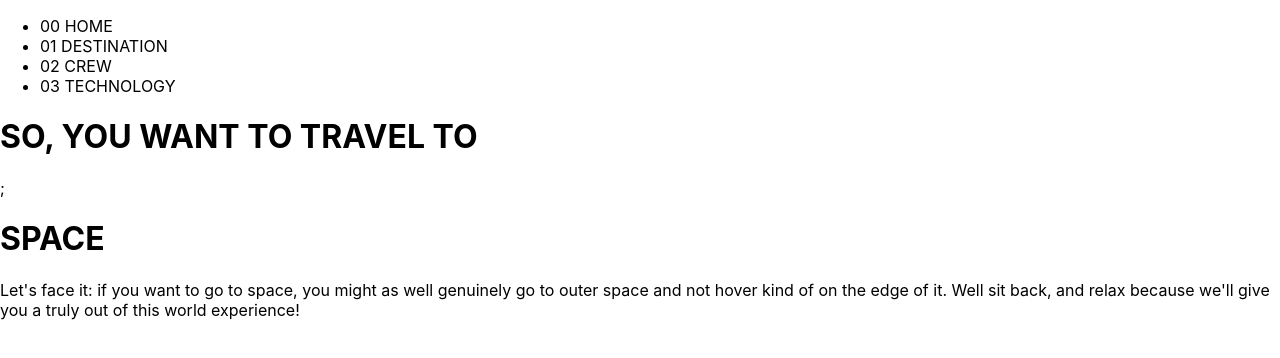
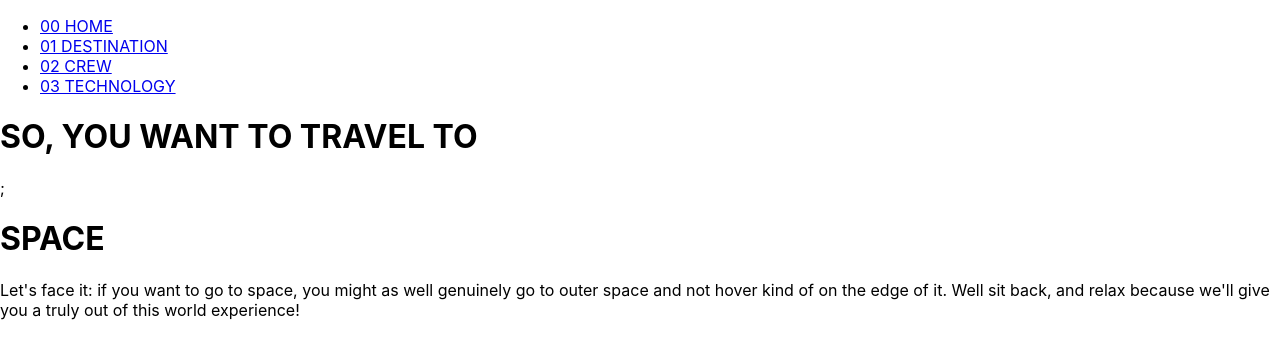
Before and after one commit to coderSathesBala/frontEndMentorsSpaceChallenge, a React (Create React App) app: page / in a window 1280 px wide. Shown: the top 358 px of the page. Built offline with nearby package versions, Linux system fonts and the light colour scheme.

Commit message:
finishedNavBarLinks

```diff
--- a/src/App.js
+++ b/src/App.js
@@ -13,7 +13,7 @@
       <div>
     <Navbar/>
         <Switch>
-            <Route path="/">
+            <Route exact path="/">
                 <Landing/>
             </Route>
 
--- a/src/components/navbar.js
+++ b/src/components/navbar.js
@@ -1,10 +1,5 @@
 import React from 'react';
-import {
-  BrowserRouter as Router,
-  Switch,
-  Route,
-  Link
-} from "react-router-dom";
+import { Link } from 'react-router-dom';
 
 class Navbar extends React.Component {
     render() {
@@ -12,10 +7,10 @@
         <div>
 
       <ul>
-        <li>00 HOME</li>
-        <li>01 DESTINATION</li>
-        <li>02 CREW</li>
-        <li>03 TECHNOLOGY</li>
+      <li> <Link to="/">00 HOME</Link></li>
+      <li> <Link to="/Destination">01 DESTINATION</Link></li>
+      <li> <Link to="/Crew">02 CREW</Link></li>
+      <li> <Link to="/Technology">03 TECHNOLOGY</Link></li>
       </ul>
         </div>
       )
```
